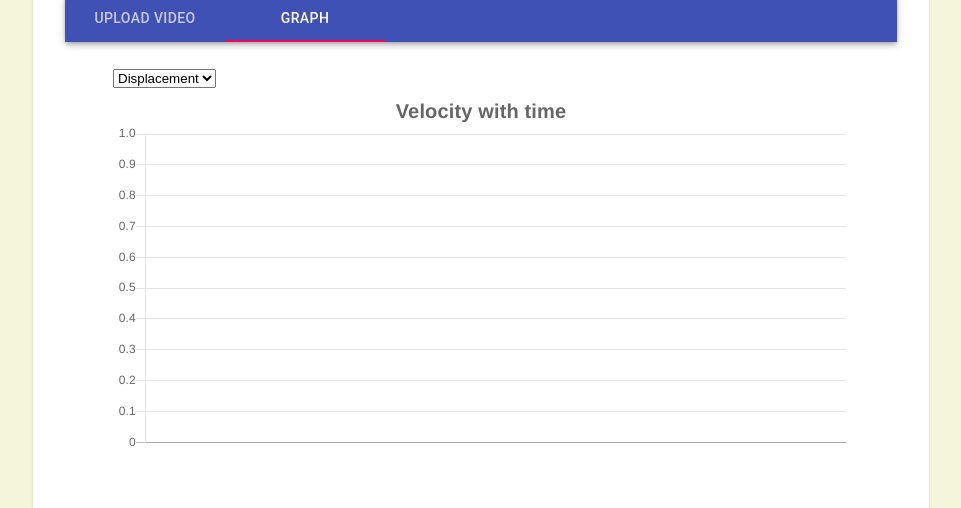
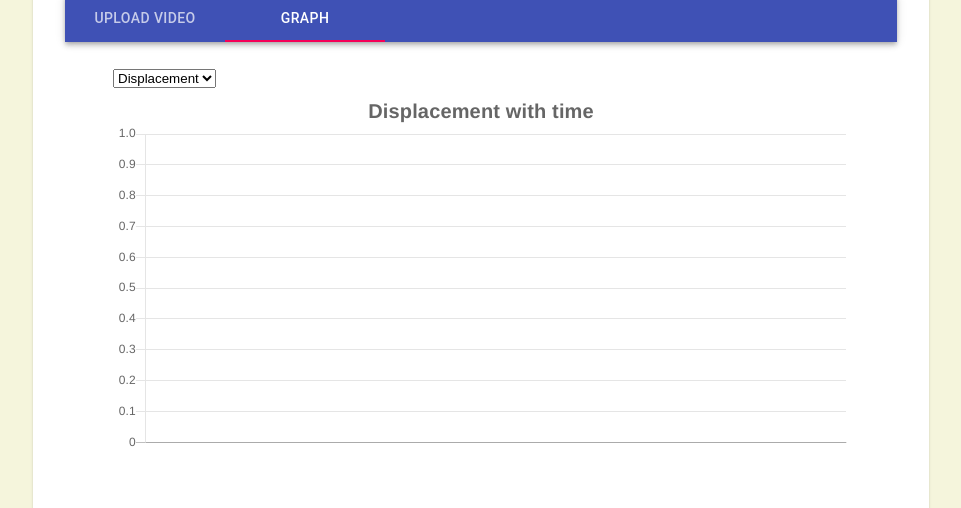
Before and after one commit to marksherifgh/motion-tracking-front-end, a React (Create React App) app: page / in a window 1280 px wide. Both pictures are taken after a click on the tab "GRAPH". Shown: the part 195-703 px from the top of the page, without its empty margins (159-1120 px from the left). Built offline with nearby package versions, Linux system fonts and the light colour scheme.

Commit message:
Update Graph.jsx

```diff
--- a/src/components/Graph.jsx
+++ b/src/components/Graph.jsx
@@ -2,7 +2,10 @@ import React from 'react';
 import {Line} from 'react-chartjs-2';
 import {Container} from '@material-ui/core'
 class Graph extends React.Component{
-state = {labels: this.props.t,
+state = {
+    name: 'Displacement',
+    state : {
+    labels: this.props.t,
     datasets: [
         {
             label: this.props.x,
@@ -14,6 +17,7 @@ state = {labels: this.props.t,
             data: this.props.x
         }
     ]}
+}
     handleChange = (e) => {
         if (e.target.value === 'x'){
             const x = {labels: this.props.t,
@@ -28,7 +32,7 @@ state = {labels: this.props.t,
                         data: this.props.x
                     }
                 ]}
-            this.setState(x);
+            this.setState({name: 'Displacement', state: x});
         }
         else if (e.target.value === 'v'){
             const v = {
@@ -45,7 +49,7 @@ state = {labels: this.props.t,
                 }
             ]
             }
-            this.setState(v);
+            this.setState({name: 'Velocity', state: v});
         }
         else if (e.target.value === 'a'){
             const a = {
@@ -62,7 +66,7 @@ state = {labels: this.props.t,
                     }
                 ]
                 }
-            this.setState(a);
+            this.setState({name: 'Acceleration', state: a});
         }
     }
     render(){
@@ -74,11 +78,11 @@ state = {labels: this.props.t,
                         <option value="a">Acceleration</option>
                     </select>
                     <Line
-                        data={this.state}
+                        data={this.state.state}
                         options={{
                             title:{
                             display:true,
-                            text:'Velocity with time',
+                            text:`${this.state.name} with time`,
                             fontSize:20
                             },
                             legend:{
@@ -87,7 +91,7 @@ state = {labels: this.props.t,
                             }
                         }}
                     />
-                     </Container>
+            </Container>
 
         )
     }
```
